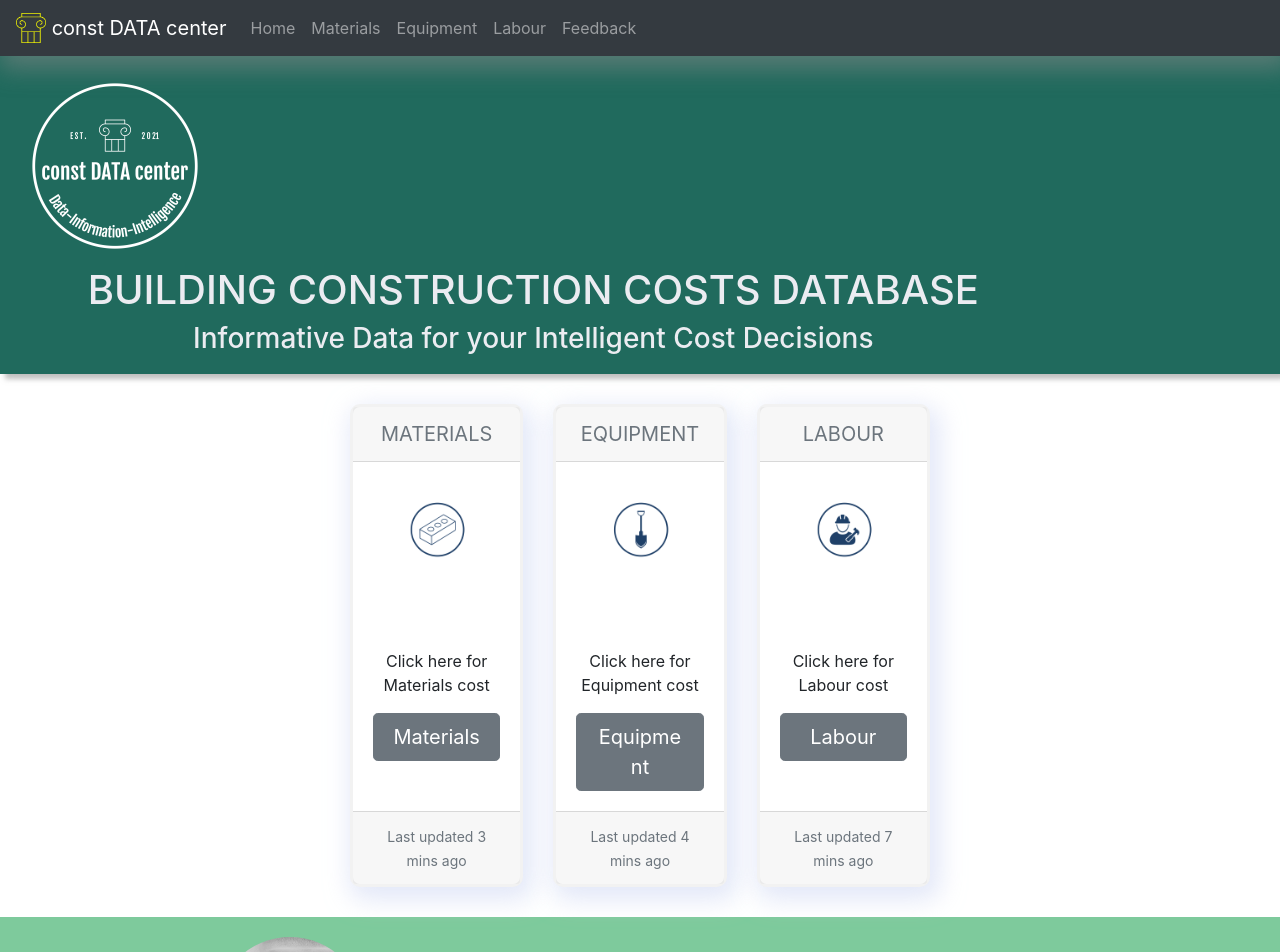
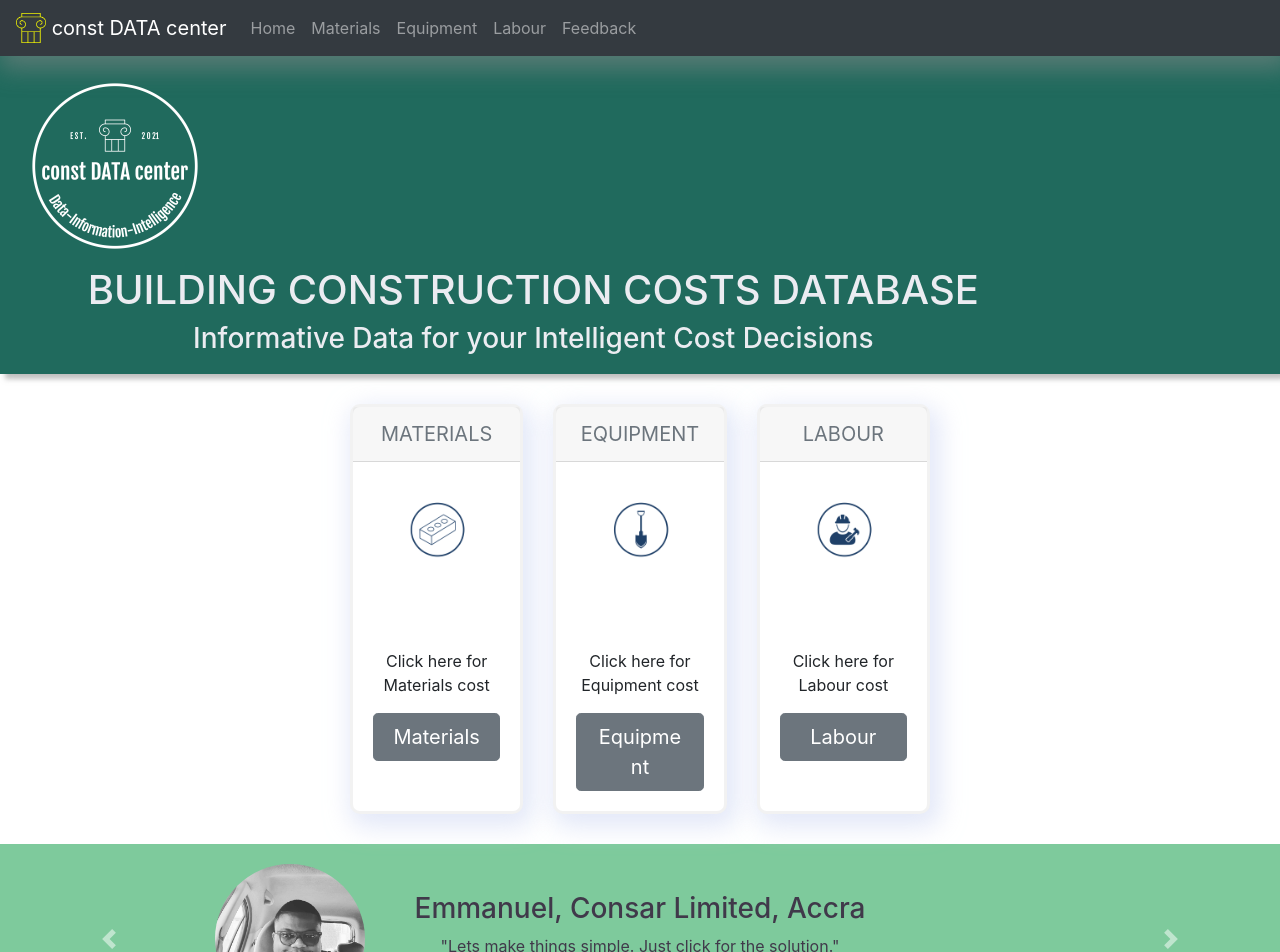
Before and after one commit to kilpatrickap/constdatawebsite, a React (Create React App) app: page / in a window 1280 px wide. Shown: the top 952 px of the page. Built offline with nearby package versions, Linux system fonts and the light colour scheme.

Commit message:
card deck updated

```diff
--- a/src/container/Middle.jsx
+++ b/src/container/Middle.jsx
@@ -22,14 +22,11 @@
 					<Card.Body>
 						<Card.Text>Click here for Materials cost</Card.Text>
 						<Link to="/materials">
-							<Button variant="secondary" size="lg" block >
+							<Button variant="secondary" size="lg" block>
 								Materials
 							</Button>
 						</Link>
 					</Card.Body>
-					<Card.Footer>
-						<small className="text-muted">Last updated 3 mins ago</small>
-					</Card.Footer>
 				</Card>
 				<Card border="gray" style={cardStyle}>
 					<Card.Header>EQUIPMENT</Card.Header>
@@ -42,9 +39,6 @@
 							</Button>
 						</Link>
 					</Card.Body>
-					<Card.Footer>
-						<small className="text-muted">Last updated 4 mins ago</small>
-					</Card.Footer>
 				</Card>
 				<Card border="gray" style={cardStyle}>
 					<Card.Header>LABOUR</Card.Header>
@@ -57,9 +51,6 @@
 							</Button>
 						</Link>
 					</Card.Body>
-					<Card.Footer>
-						<small className="text-muted">Last updated 7 mins ago</small>
-					</Card.Footer>
 				</Card>
 			</CardDeck>
 		</div>
```
